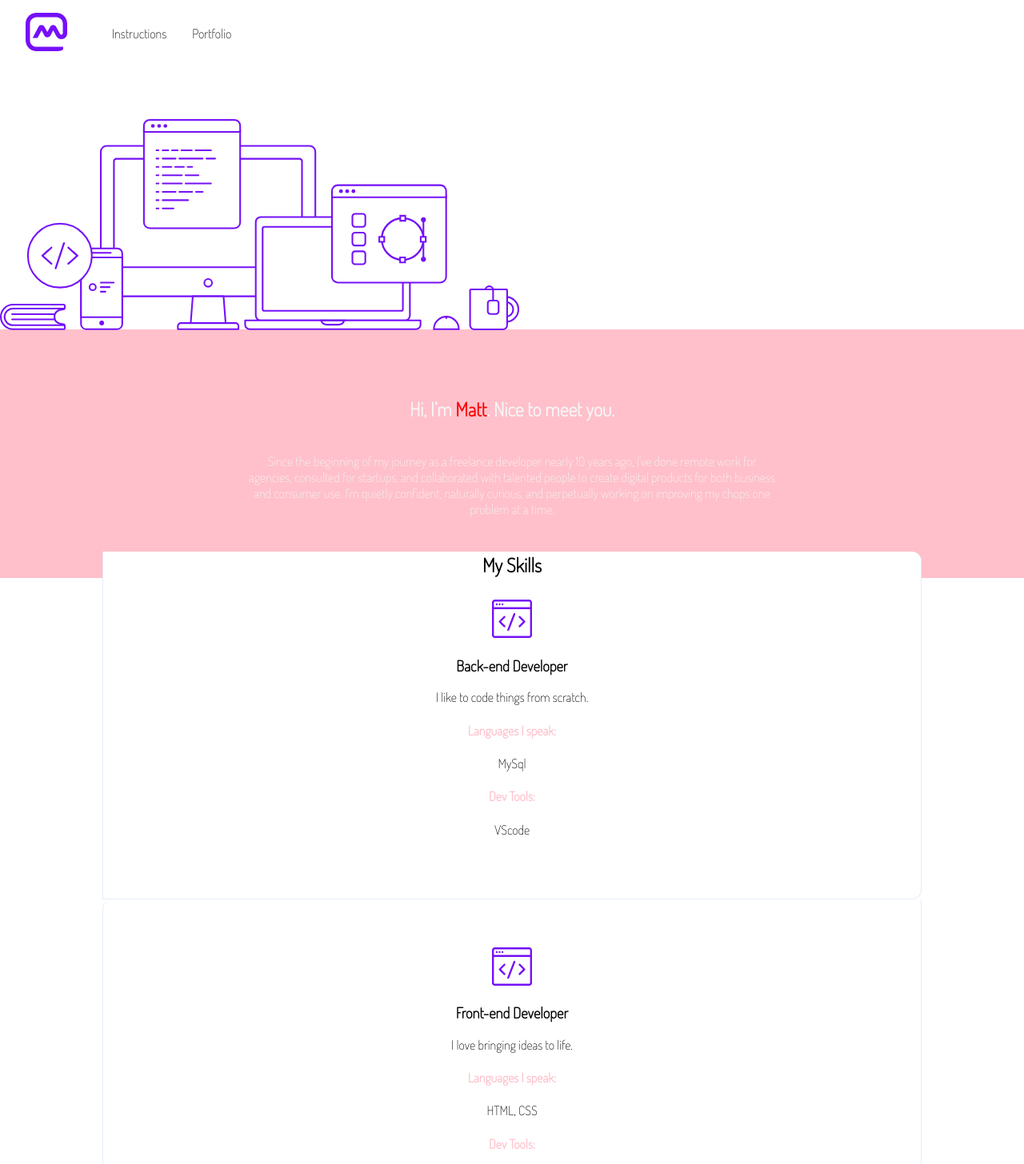
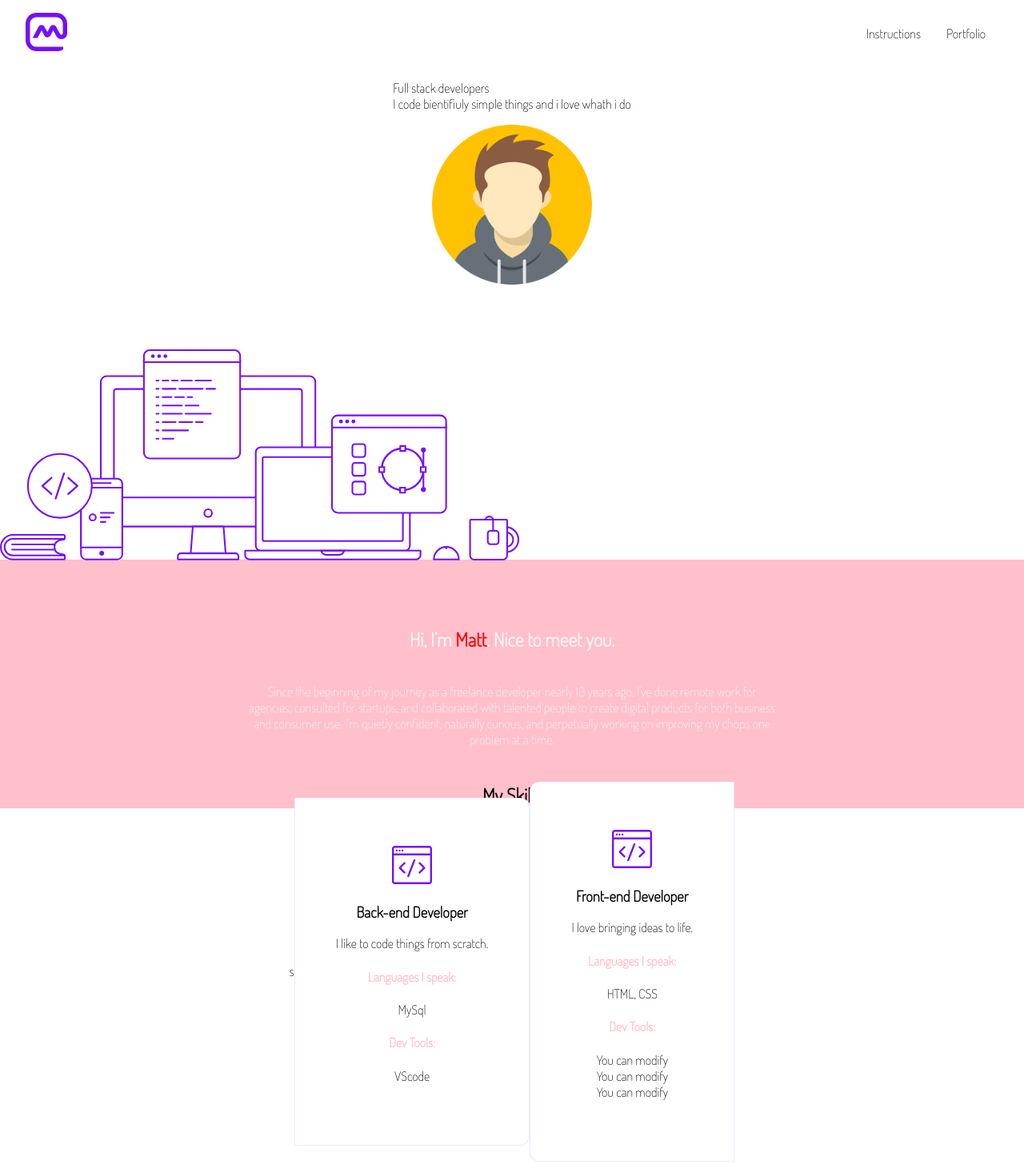
Before and after one commit to WildCodeSchool-2024-09/JS-Nantes-CSS-117-Checkpoint1, a website: page site/portfolio.html in a window 1280 px wide. Shown: the top 1456 px of the page at 80% size. Drawn offline with Linux system fonts and the light colour scheme.

Commit message:
checkpoint fini

```diff
--- a/algo/1/thirdAngle.js
+++ b/algo/1/thirdAngle.js
@@ -7,7 +7,8 @@ thirdAngle(20, 80) doit retourner 80
 */
 
 function thirdAngle(a, b) {
-  // Your code here !
+   return 180  - (a + b)
 }
 
+
 module.exports = thirdAngle;
--- a/site/css/portfolio.css
+++ b/site/css/portfolio.css
@@ -27,7 +27,23 @@ p {
   display: flex;
   margin-bottom: var(--gutter);
 }
+nav  {
+  display:flex;
+  flex-direction: row;
+  justify-content: space-between
 
+}
+
+.first_banner{
+  display: flex;
+  flex-direction: column;
+  align-items: center;
+  }
+
+.first_banner img{
+  height: 200px;
+  width: 200px;
+}
 .desktop {
   margin: 0;
   margin-top: calc(var(--gutter) * 5);
@@ -61,7 +77,11 @@ p {
   margin: calc(var(--gutter) * -2) 0;
   text-align: var(--textAlign);
 }
-
+.contain{
+  display: flex;
+  align-items: center;
+  justify-content: center;
+}
 .column {
   border-left: var(--styledBorder);
   border-right: var(--styledBorder);
@@ -108,3 +128,9 @@ p {
 .purple-text {
   color: var(--purple);
 }
+
+@media (max-width: 700px) {
+   .desktop img {
+      display: none;
+  }
+}
--- a/site/portfolio.html
+++ b/site/portfolio.html
@@ -13,15 +13,17 @@
       <nav>
         <img src="image/logo.svg" alt="logo-purple" />
         <ul class="menu">
-          <li><a href="home.html">Instructions</a></li>
+          <li><a href="home.html"> Instructions</a></li>
           <li><a href="portfolio.html">Portfolio</a></li>
         </ul>
       </nav>
     </header>
 
     <main>
-      <!-- First banner with title, description, avatar and image desktop -->
-      <!-- You can use the avatar image on the folder image -->
+      <section class="first_banner"><p>Full stack developers <br> I code bientifiuly simple things and i love whath i do</p>
+        <img src="/site/image/avatar-bis.png" alt="avatar_img">
+      </section><!-- First banner with title, description, avatar and image desktop -->
+
       <section>
         <figure class="desktop">
           <img src="image/desktop.svg" alt="desktop" />
@@ -40,6 +42,8 @@
 
       <article class="skills">
         <h2 class="skills--title">My Skills</h2>
+
+        <section class="contain">s
           <section class="column">
             <img src="image/frontend.svg" alt="" />
             <h3>Back-end Developer</h3>
@@ -64,6 +68,7 @@
               <li>You can modify</li>
             </ul>
           </section>
+
       </article>
 
       <!-- Third banner with list of all your projects -->
```
Also changed, not shown: algo/2/isLeapYear.js (+6 -1 lines), algo/3/findSeniors.js (+19 -9 lines). Lines whose indentation alone changed are shown as unchanged.
